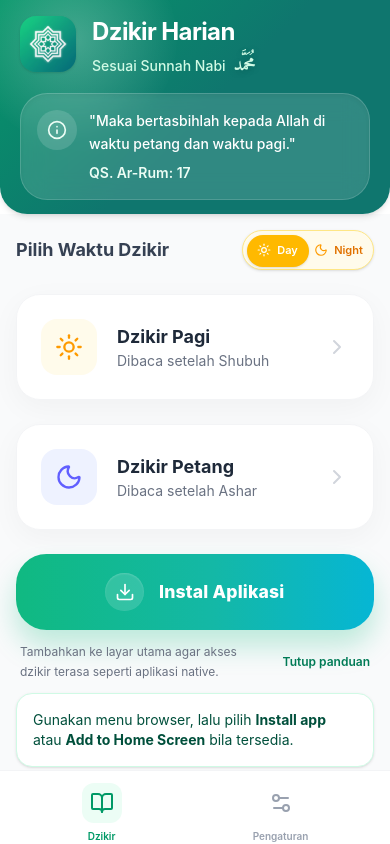
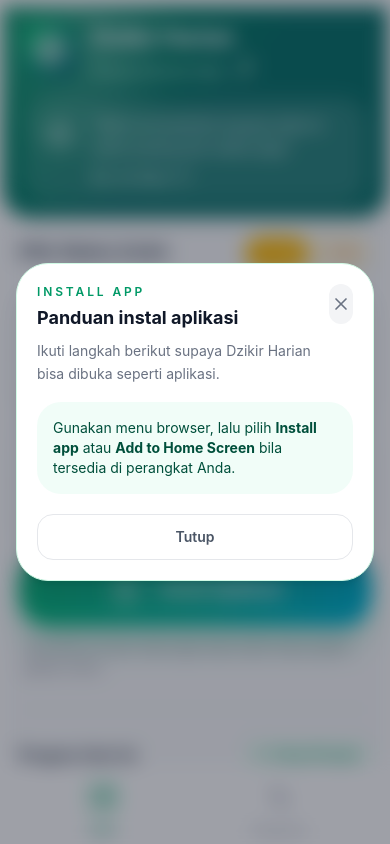
Before and after one commit to adhityogb/DzikirHarian, a React (Vite) app: page / in a window 390 px wide. Both pictures are taken after a click on the button "Instal Aplikasi". Built offline with nearby package versions, Linux system fonts and the light colour scheme; a web font is replaced by a local one.

Commit message:
Blur app shell behind install modal

```diff
--- a/src/App.css
+++ b/src/App.css
@@ -35,6 +35,17 @@
 }
 .app-header__verse {
   background: rgba(255, 255, 255, 0.14);
+}
+
+.app-shell__backdrop {
+  min-height: 0;
+}
+.app-shell__backdrop.is-blurred {
+  filter: blur(10px);
+  transform: scale(0.985);
+  transform-origin: center;
+  pointer-events: none;
+  user-select: none;
 }
 .install-cta-button {
   display: inline-flex;
--- a/src/App.jsx
+++ b/src/App.jsx
@@ -1,5 +1,5 @@
 import React, { useState, useEffect, useMemo, useRef } from 'react';
-import { Settings2, BookOpen, X, Info } from 'lucide-react';
+import { Settings2, BookOpen, X, Info, Download } from 'lucide-react';
 import './App.css';
 import AppLogo from './components/AppLogo';
 import HomeTab from './components/HomeTab';
@@ -42,6 +42,7 @@ export default function App() {
   const [isStandaloneMode, setIsStandaloneMode] = useState(() => isStandaloneDisplay());
   const [showInstallBanner, setShowInstallBanner] = useState(() => window.innerWidth < 768 && !isStandaloneDisplay());
   const [activeDalil, setActiveDalil] = useState(null);
+  const [isInstallModalOpen, setIsInstallModalOpen] = useState(false);
   const [notificationPermission, setNotificationPermission] = useState(() => ('Notification' in window ? Notification.permission : 'default'));
   const [tahlilTargetByTime, setTahlilTargetByTime] = useState(() => ({
     pagi: Number(localStorage.getItem('dzikir_tahlil_target_pagi') || 10),
@@ -276,11 +277,13 @@ export default function App() {
     await installPromptEvent.prompt();
     await installPromptEvent.userChoice;
     setInstallPromptEvent(null);
+    setIsInstallModalOpen(false);
   };
 
   return (
     <div className={`min-h-screen bg-gray-50 font-sans text-gray-800 flex justify-center items-stretch lg:items-center overflow-x-hidden selection:bg-emerald-200 px-0 sm:px-4 lg:px-8 ${isNightView ? 'night-view' : ''}`}>
       <div className="app-shell w-full max-w-4xl h-[100dvh] lg:h-[92vh] bg-white relative flex flex-col overflow-hidden sm:rounded-[2rem] lg:shadow-2xl lg:border border-gray-200">
+        <div className={`flex min-h-0 flex-1 flex-col transition-all duration-300 ${isInstallModalOpen ? 'app-shell__backdrop is-blurred' : ''}`}>
         {!isReadingMode && (
           <header className="app-header px-5 sm:px-6 text-white shadow-md z-10 relative shrink-0">
             <div className="app-header__glow" />
@@ -315,14 +318,64 @@ export default function App() {
         {isReadingMode && <div className="w-full bg-gray-100 h-1 shrink-0"><div className="bg-emerald-500 h-1 transition-all duration-500 ease-out" style={{ width: `${progress}%` }} /></div>}
 
         <div ref={scrollRef} className="content-scroll flex-1 overflow-y-auto no-scrollbar relative bg-gray-50 pb-safe">
-          {activeTab === 'home' && !isReadingMode && <HomeTab isNightView={isNightView} setIsNightView={setIsNightView} startReading={startReading} handleReset={handleReset} dailyProgress={dailyProgress} morningProgress={morningProgress} eveningProgress={eveningProgress} isMobileView={isMobileView} isStandaloneMode={isStandaloneMode} showInstallBanner={showInstallBanner} installPlatform={installPlatform} installPromptEvent={installPromptEvent} handleInstallApp={handleInstallApp} />}
+          {activeTab === 'home' && !isReadingMode && <HomeTab isNightView={isNightView} setIsNightView={setIsNightView} startReading={startReading} handleReset={handleReset} dailyProgress={dailyProgress} morningProgress={morningProgress} eveningProgress={eveningProgress} isMobileView={isMobileView} isStandaloneMode={isStandaloneMode} showInstallBanner={showInstallBanner} setIsInstallModalOpen={setIsInstallModalOpen} />}
           {activeTab === 'settings' && !isReadingMode && <SettingsTab remindersEnabled={remindersEnabled} setRemindersEnabled={setRemindersEnabled} fontSize={fontSize} setFontSize={setFontSize} showArabic={showArabic} setShowArabic={setShowArabic} showLatin={showLatin} setShowLatin={setShowLatin} showTranslation={showTranslation} setShowTranslation={setShowTranslation} />}
           {isReadingMode && <ReadingTab currentDzikirList={currentDzikirList} counts={counts} showArabic={showArabic} fontSize={fontSize} fontSizeClasses={fontSizeClasses} showLatin={showLatin} showTranslation={showTranslation} handleIncrement={handleIncrement} setActiveDalil={setActiveDalil} dalilByTitle={dalilByTitle} progress={progress} activeTime={activeTime} setIsReadingMode={setIsReadingMode} setActiveTab={setActiveTab} tahlilTarget={tahlilTargetByTime[activeTime]} setTahlilTarget={(value) => setTahlilTargetByTime((prev) => ({ ...prev, [activeTime]: value }))} />}
         </div>
 
+        {!isReadingMode && <nav className="absolute bottom-0 w-full bg-white border-t border-gray-100 px-4 sm:px-6 py-3 sm:py-4 flex justify-around items-center z-20 pb-safe shrink-0"><button onClick={() => setActiveTab('home')} className={`flex flex-col items-center gap-1.5 transition-colors ${activeTab === 'home' ? 'text-emerald-600' : 'text-gray-400 hover:text-gray-600'}`}><div className={`p-2 rounded-xl transition-colors ${activeTab === 'home' ? 'bg-emerald-50' : 'bg-transparent'}`}><BookOpen className="w-6 h-6" /></div><span className="text-[10px] font-semibold">Dzikir</span></button><button onClick={() => setActiveTab('settings')} className={`flex flex-col items-center gap-1.5 transition-colors ${activeTab === 'settings' ? 'text-emerald-600' : 'text-gray-400 hover:text-gray-600'}`}><div className={`p-2 rounded-xl transition-colors ${activeTab === 'settings' ? 'bg-emerald-50' : 'bg-transparent'}`}><Settings2 className="w-6 h-6" /></div><span className="text-[10px] font-semibold">Pengaturan</span></button></nav>}
+        </div>
+
+        {isInstallModalOpen && !isReadingMode && (
+          <div className="absolute inset-0 z-40 flex items-center justify-center bg-slate-950/38 p-4" onClick={() => setIsInstallModalOpen(false)}>
+            <div className="w-full max-w-md rounded-[2rem] border border-emerald-100 bg-white p-5 shadow-xl animate-fade-in-up" onClick={(event) => event.stopPropagation()}>
+              <div className="mb-4 flex items-start justify-between gap-3">
+                <div>
+                  <p className="text-xs font-semibold uppercase tracking-[0.24em] text-emerald-600">Install App</p>
+                  <h3 className="mt-1 text-lg font-bold text-gray-900">Panduan instal aplikasi</h3>
+                  <p className="mt-2 text-sm leading-relaxed text-gray-500">Ikuti langkah berikut supaya Dzikir Harian bisa dibuka seperti aplikasi.</p>
+                </div>
+                <button
+                  type="button"
+                  onClick={() => setIsInstallModalOpen(false)}
+                  className="flex h-10 w-10 items-center justify-center rounded-full bg-gray-100 text-gray-500 transition-colors hover:bg-gray-200 hover:text-gray-700"
+                  aria-label="Tutup panduan instal aplikasi"
+                >
+                  <X className="h-5 w-5" />
+                </button>
+              </div>
+
+              <div className="rounded-3xl bg-emerald-50/70 p-4">
+                {installPlatform === 'ios' && <ol className="list-decimal space-y-2 pl-5 text-sm text-emerald-900"><li>Buka aplikasi ini lewat Safari.</li><li>Ketuk tombol <strong>Share</strong> (ikon kotak + panah).</li><li>Pilih <strong>Add to Home Screen</strong>, lalu tekan <strong>Add</strong>.</li></ol>}
+                {installPlatform === 'android' && <ol className="list-decimal space-y-2 pl-5 text-sm text-emerald-900"><li>Tekan tombol <strong>Install sekarang</strong> di bawah untuk memunculkan prompt instal.</li><li>Kalau prompt belum muncul, buka menu browser <strong>⋮</strong>.</li><li>Pilih <strong>Install app</strong> atau <strong>Add to Home screen</strong>.</li></ol>}
+                {installPlatform === 'other' && <p className="text-sm text-emerald-900">Gunakan menu browser, lalu pilih <strong>Install app</strong> atau <strong>Add to Home Screen</strong> bila tersedia di perangkat Anda.</p>}
+              </div>
+
+              <div className="mt-5 flex flex-col-reverse gap-3 sm:flex-row sm:justify-end">
+                <button
+                  type="button"
+                  onClick={() => setIsInstallModalOpen(false)}
+                  className="inline-flex items-center justify-center rounded-2xl border border-gray-200 px-4 py-3 text-sm font-semibold text-gray-600 transition-colors hover:border-gray-300 hover:bg-gray-50"
+                >
+                  Tutup
+                </button>
+
+                {installPlatform === 'android' && installPromptEvent ? (
+                  <button
+                    type="button"
+                    onClick={handleInstallApp}
+                    className="inline-flex items-center justify-center gap-2 rounded-2xl bg-emerald-500 px-4 py-3 text-sm font-semibold text-white shadow-sm transition-colors hover:bg-emerald-600"
+                  >
+                    <Download className="h-4 w-4" />
+                    Install sekarang
+                  </button>
+                ) : null}
+              </div>
+            </div>
+          </div>
+        )}
+
         {activeDalil && <div className="fixed inset-0 z-50 bg-black/40 flex items-center justify-center p-4" onClick={() => setActiveDalil(null)}><div className="w-full max-w-lg bg-white rounded-3xl shadow-xl border border-gray-100 p-5 sm:p-6" onClick={(e) => e.stopPropagation()}><div className="flex items-start justify-between gap-3 mb-4"><div><p className="text-xs font-semibold text-emerald-600 uppercase tracking-wide">Dalil dari sumber</p><h3 className="text-lg font-bold text-gray-900">{activeDalil.title}</h3></div><button type="button" onClick={() => setActiveDalil(null)} className="w-9 h-9 rounded-full bg-gray-100 hover:bg-gray-200 text-gray-600 flex items-center justify-center" aria-label="Tutup popup dalil"><X className="w-5 h-5" /></button></div><div className="bg-gray-50 rounded-2xl p-4 space-y-3"><p className="text-sm text-gray-700 leading-relaxed">{activeDalil.dalil}</p><p className="text-xs text-gray-500"><span className="font-semibold">Referensi:</span> {activeDalil.source}</p></div></div></div>}
-
-        {!isReadingMode && <nav className="absolute bottom-0 w-full bg-white border-t border-gray-100 px-4 sm:px-6 py-3 sm:py-4 flex justify-around items-center z-20 pb-safe shrink-0"><button onClick={() => setActiveTab('home')} className={`flex flex-col items-center gap-1.5 transition-colors ${activeTab === 'home' ? 'text-emerald-600' : 'text-gray-400 hover:text-gray-600'}`}><div className={`p-2 rounded-xl transition-colors ${activeTab === 'home' ? 'bg-emerald-50' : 'bg-transparent'}`}><BookOpen className="w-6 h-6" /></div><span className="text-[10px] font-semibold">Dzikir</span></button><button onClick={() => setActiveTab('settings')} className={`flex flex-col items-center gap-1.5 transition-colors ${activeTab === 'settings' ? 'text-emerald-600' : 'text-gray-400 hover:text-gray-600'}`}><div className={`p-2 rounded-xl transition-colors ${activeTab === 'settings' ? 'bg-emerald-50' : 'bg-transparent'}`}><Settings2 className="w-6 h-6" /></div><span className="text-[10px] font-semibold">Pengaturan</span></button></nav>}
       </div>
     </div>
   );
--- a/src/components/HomeTab.jsx
+++ b/src/components/HomeTab.jsx
@@ -1,4 +1,4 @@
-import React, { useState } from 'react';
+import React from 'react';
 import { Sun, Moon, ChevronRight, RotateCcw, Download } from 'lucide-react';
 
 export default function HomeTab({
@@ -12,11 +12,8 @@ export default function HomeTab({
   isMobileView,
   isStandaloneMode,
   showInstallBanner,
-  installPlatform,
-  installPromptEvent,
-  handleInstallApp,
+  setIsInstallModalOpen,
 }) {
-  const [showInstallInstructions, setShowInstallInstructions] = useState(false);
 
   return (
     <div className="p-4 sm:p-6 lg:p-8 space-y-6 pb-32 animate-fade-in-up">
@@ -49,31 +46,14 @@ export default function HomeTab({
         <div className="space-y-3">
           <button
             type="button"
-            onClick={installPlatform === 'android' && installPromptEvent ? handleInstallApp : () => setShowInstallInstructions((prev) => !prev)}
+            onClick={() => setIsInstallModalOpen(true)}
             className="install-cta-button w-full"
           >
             <span className="install-cta-button__icon"><Download className="w-5 h-5" /></span>
             <span className="install-cta-button__label">Instal Aplikasi</span>
           </button>
 
-          <div className="flex items-center justify-between gap-3 px-1">
-            <p className="text-xs leading-relaxed text-gray-500">Tambahkan ke layar utama agar akses dzikir terasa seperti aplikasi native.</p>
-            <button
-              type="button"
-              onClick={() => setShowInstallInstructions((prev) => !prev)}
-              className="shrink-0 text-xs font-semibold text-emerald-700 hover:text-emerald-800"
-            >
-              {showInstallInstructions ? 'Tutup panduan' : 'Lihat panduan'}
-            </button>
-          </div>
-
-          {showInstallInstructions && (
-            <div className="rounded-2xl border border-emerald-100 bg-white p-4 shadow-sm animate-fade-in-up">
-              {installPlatform === 'ios' && <ol className="text-sm text-emerald-900 list-decimal pl-5 space-y-1.5"><li>Buka aplikasi ini lewat Safari.</li><li>Ketuk tombol <strong>Share</strong> (ikon kotak + panah).</li><li>Pilih <strong>Add to Home Screen</strong>, lalu tekan <strong>Add</strong>.</li></ol>}
-              {installPlatform === 'android' && <ol className="text-sm text-emerald-900 list-decimal pl-5 space-y-1.5"><li>Tekan tombol <strong>Instal Aplikasi</strong> di atas.</li><li>Kalau prompt belum muncul, buka menu browser <strong>⋮</strong>.</li><li>Pilih <strong>Install app</strong> atau <strong>Add to Home screen</strong>.</li></ol>}
-              {installPlatform === 'other' && <p className="text-sm text-emerald-900">Gunakan menu browser, lalu pilih <strong>Install app</strong> atau <strong>Add to Home Screen</strong> bila tersedia.</p>}
-            </div>
-          )}
+          <p className="px-1 text-xs leading-relaxed text-gray-500">Tambahkan ke layar utama agar akses dzikir terasa seperti aplikasi native.</p>
         </div>
       )}
 
```
